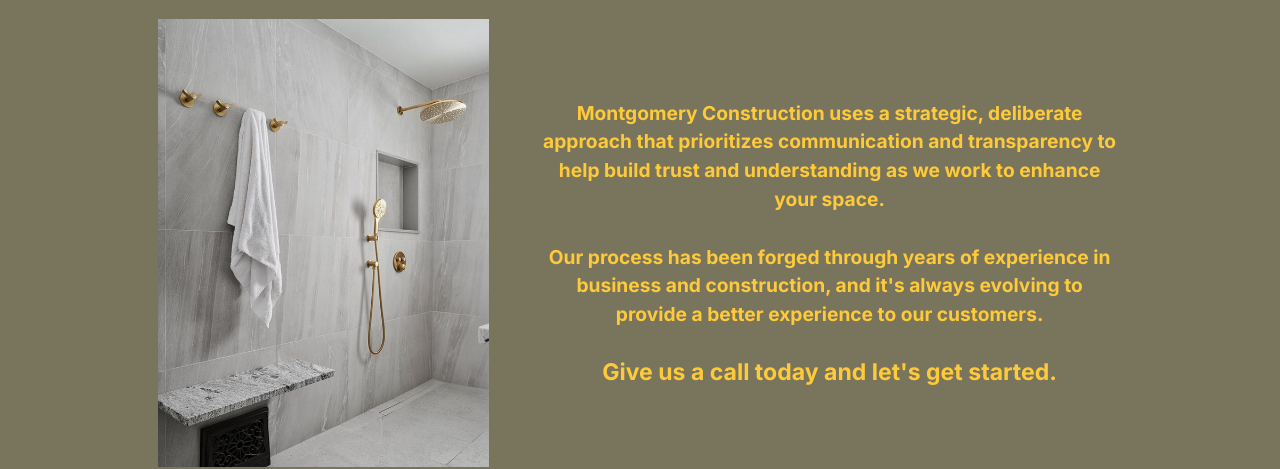
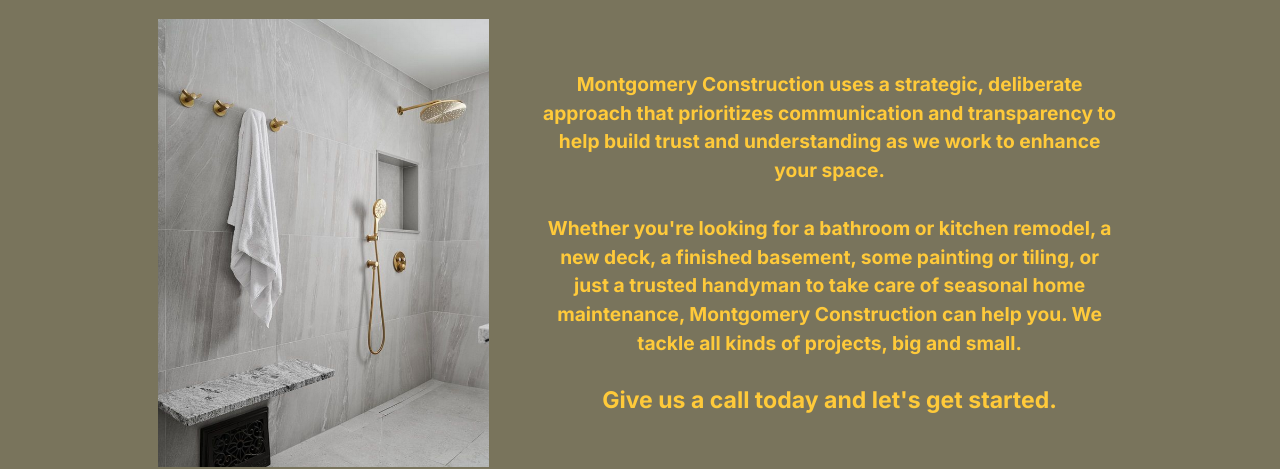
Before and after one commit to BurbankShirtface/montgomeryconstruction, a React (Vite) app: page / in a window 1280 px wide. Shown: the part 709-1178 px from the top of the page. Built offline with nearby package versions, Linux system fonts and the light colour scheme.

Commit message:
copy changes

```diff
--- a/src/components/HeroInfo.jsx
+++ b/src/components/HeroInfo.jsx
@@ -19,9 +19,15 @@
           understanding as we work to enhance your space.
           <br />
           <br />
-          Our process has been forged through years of experience in business
+          Whether you're looking for a bathroom or kitchen remodel, a new deck,
+          a finished basement, some painting or tiling, or just a trusted
+          handyman to take care of seasonal home maintenance, Montgomery
+          Construction can help you. We tackle all kinds of projects, big and
+          small.
+          <br />
+          {/* Our process has been forged through years of experience in business
           and construction, and it's always evolving to provide a better
-          experience to our customers. <br />
+          experience to our customers. <br /> */}
           <br />
           <span className="info-span">
             Give us a call today and let's get started.
```
